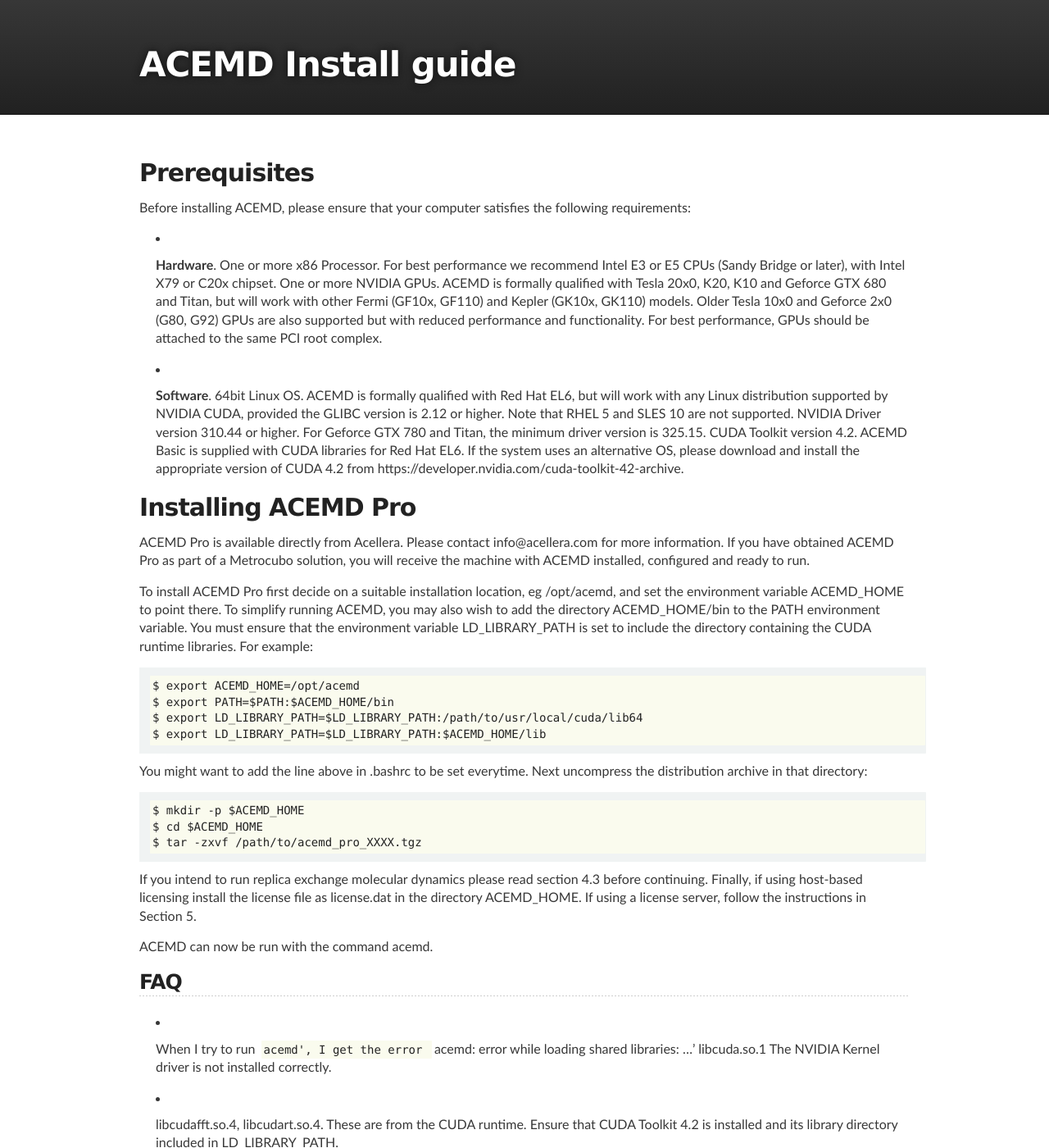
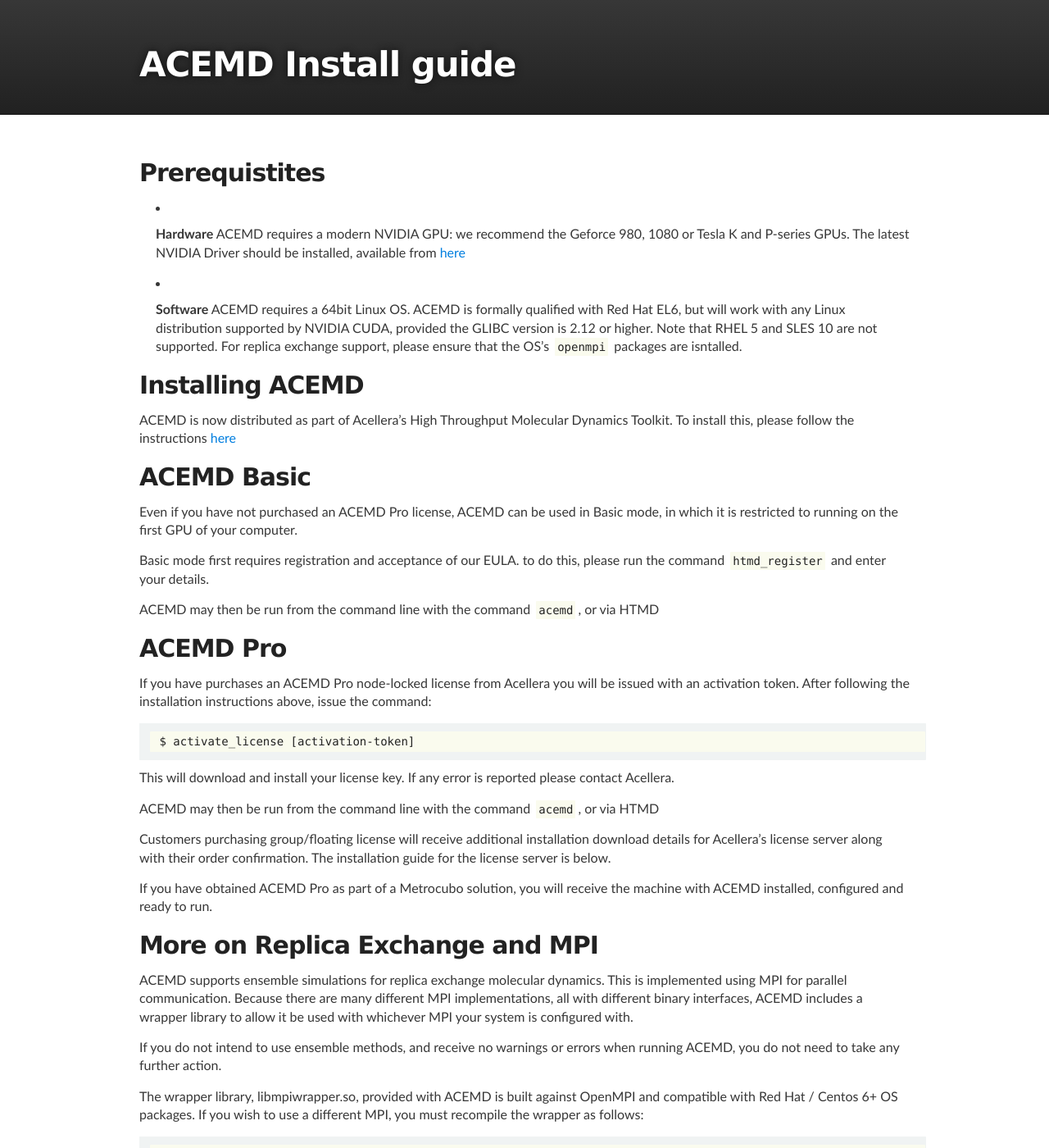
Before and after one commit to Acellera/docs.acellera.com, a Jekyll site: the page built from acemd/install/index.md, in a window 1280 px wide and 1400 px high. Shown: the whole window at 82% size. Built offline with Jekyll 4.4.1, drawn with Linux system fonts in a browser that asks for light colours; some of the changed text lies outside the part shown.

Commit message:
rev acemd relnotes

````diff
--- a/acemd/install/index.md
+++ b/acemd/install/index.md
@@ -5,115 +5,95 @@
 description:
 ---
 
-# Prerequisites
+# Prerequistites
 
-Before installing ACEMD, please ensure that your computer satisfies the following requirements:
+* __Hardware__ ACEMD requires a modern NVIDIA GPU: we recommend the Geforce 980, 1080 or Tesla K and P-series GPUs. The latest NVIDIA Driver should be installed, available from [here](http://www.nvidia.com/Download/index.aspx)
 
-* __Hardware__. One or more x86 Processor. For best performance we recommend Intel E3 or E5 CPUs (Sandy Bridge or later), with Intel X79 or C20x chipset.
-One or more NVIDIA GPUs. ACEMD is formally qualified with Tesla 20x0, K20, K10 and Geforce GTX 680 and Titan, but will work with other Fermi (GF10x, GF110) and Kepler (GK10x, GK110) models. Older Tesla 10x0 and Geforce 2x0 (G80, G92) GPUs are also supported but with reduced performance and functionality. For best performance, GPUs should be attached to the same PCI root complex.
+* __Software__ ACEMD requires a 64bit Linux OS.  ACEMD is formally qualified with Red Hat EL6, but will work with any Linux distribution supported by NVIDIA CUDA, provided the GLIBC version is 2.12 or higher. Note that RHEL 5 and SLES 10 are not supported.  For replica exchange support, please ensure that the OS's `openmpi` packages are isntalled.
 
-* __Software__. 64bit Linux OS. ACEMD is formally qualified with Red Hat EL6, but will work with any Linux distribution supported by NVIDIA CUDA, provided the GLIBC version is 2.12 or higher. Note that RHEL 5 and SLES 10 are not supported.
-NVIDIA Driver version 310.44 or higher. For Geforce GTX 780 and Titan, the minimum driver version is 325.15.
-CUDA Toolkit version 4.2. ACEMD Basic is supplied with CUDA libraries for Red Hat EL6. If the system uses an alternative OS, please download and install the appropriate version of CUDA 4.2 from https://developer.nvidia.com/cuda-toolkit-42-archive.
+# Installing ACEMD
 
-# Installing ACEMD Pro
-
-ACEMD Pro is available directly from Acellera. Please contact info@acellera.com for more information.  If you have obtained ACEMD Pro as part of a Metrocubo solution, you will receive the machine with ACEMD installed, configured and ready to run.
-
-To install ACEMD Pro first decide on a suitable installation location, eg /opt/acemd, and set the environment variable ACEMD_HOME to point there. To simplify running ACEMD, you may also wish to add the directory ACEMD_HOME/bin to the PATH environment variable. You must ensure that the environment variable LD_LIBRARY_PATH is set to include the directory containing the CUDA runtime libraries. For example:
-
-    $ export ACEMD_HOME=/opt/acemd
-    $ export PATH=$PATH:$ACEMD_HOME/bin
-    $ export LD_LIBRARY_PATH=$LD_LIBRARY_PATH:/path/to/usr/local/cuda/lib64
-    $ export LD_LIBRARY_PATH=$LD_LIBRARY_PATH:$ACEMD_HOME/lib
-
-You might want to add the line above in .bashrc to be set everytime. Next uncompress the distribution archive in that directory:
-
-    $ mkdir -p $ACEMD_HOME
-    $ cd $ACEMD_HOME
-    $ tar -zxvf /path/to/acemd_pro_XXXX.tgz
-
-If you intend to run replica exchange molecular dynamics please read section 4.3 before continuing. Finally, if using host-based licensing install the license file as license.dat in the directory ACEMD_HOME. If using a license server, follow the instructions in Section 5.
-
-ACEMD can now be run with the command acemd.
-
-## FAQ
-
-* When I try to run `acemd', I get the error `acemd: error while loading shared libraries: ...' libcuda.so.1
-The NVIDIA Kernel driver is not installed correctly.
-
-* libcudafft.so.4, libcudart.so.4. These are from the CUDA runtime. Ensure that CUDA Toolkit 4.2 is installed and its library directory included in LD_LIBRARY_PATH.
-
-* libmpiwrapper.so is part of the ACEMD distribution. Ensure that ACEMD_HOME/lib is inclued in LD_LIBRARY_PATH.
-
-* libmpi, libopen-rte, libopen-pal. Check that your Operating System's OpenMPI runtime packages are installed2 and the library directory included, or read section 4.3
-
-# Install ACEMD Basic
-
-ACEMD Basic is freely available to academic and industrial users for single-machine, single-GPU use. ACEMD Basic can be obtained by making a request on the [Acellera website](http://www.acellera.com/products/acemd/getacemd/)
-
-To install ACEMD Basic follow the instructions for ACEMD PRO.
-
-## FAQ
-
-* I registered but didn't receive any email. You should receive a confirmation email shortly after registering. If you have not received any email within 10 minutes, please check your spam folder and double-check the email address you entered. ACEMD Basic applications are approved individually, during EU office hours, so there may be a delay before you receive download approval
-
-* My request for ACEMD Basic was refused. ACEMD Basic is available only to legitimate academic and industrial users. You provided insufficient or incorrect information in your request to allow us to confirm your identity. Please re-register, being sure to give full contact details and an institutional/business email address.
-
-* When I try to run `acemd', I get the error `bash: acemd: command not found'. Check that the directory containing the acemd binary is included in the PATH environment variable
-
-* When I try to run `acemd', I get the error `acemd: error while loading shared libraries: libcufft.so.4:'
-Check that the directory containing the missing library is included in the LD_LIBRARY_PATH environment variable. libcudafft.so.4 and libcudart.so.4 are included in the bin directory of the acemd distribution.
+ACEMD is now distributed as part of Acellera's High Throughput Molecular Dynamics Toolkit. To install this, please follow the instructions [here](https://www.htmd.org/academic-download.html)
 
 
-# More on MPI
+# ACEMD Basic
+
+Even if you have not purchased an ACEMD Pro license, ACEMD can be used in Basic mode, in which it is restricted to running on the first GPU of your computer.
+
+Basic mode first requires registration and acceptance of our EULA. to do this, please run the command `htmd_register` and enter your details.
+
+ACEMD may then be run from the command line with the command `acemd`, or via HTMD
+
+# ACEMD Pro
+
+If you have purchases an ACEMD Pro node-locked license from Acellera you will be issued with an activation token. After following the installation instructions above, issue the command:
+```
+ $ activate_license [activation-token]
+```
+This will download and install your license key. If any error is reported please contact Acellera.
+
+ACEMD may then be run from the command line with the command `acemd`, or via HTMD
+
+Customers purchasing group/floating license will receive additional installation  download details for Acellera's license server along with their order confirmation. The installation guide for the license server is below.
+
+
+If you have obtained ACEMD Pro as part of a Metrocubo solution, you will receive the machine with ACEMD installed, configured and ready to run.
+
+
+
+# More on Replica Exchange and MPI
 
 ACEMD supports ensemble simulations for replica exchange molecular dynamics. This is implemented using MPI for parallel communication. Because there are many different MPI implementations, all with different binary interfaces, ACEMD includes a wrapper library to allow it be used with whichever MPI your system is configured with.
 
 If you do not intend to use ensemble methods, and receive no warnings or errors when running ACEMD, you do not need to take any further action.
 
-The wrapper library, libmpiwrapper.so, provided with ACEMD is built against OpenMPI 1.5.4. If you wish to use a different MPI, you must recompile the wrapper as follows:
-
-    $ cd $ACEMD_HOME/mpiwrapper
+The wrapper library, libmpiwrapper.so, provided with ACEMD is built against OpenMPI and compatible with Red Hat / Centos 6+  OS packages. If you wish to use a different MPI, you must recompile the wrapper as follows:
+```
+    $ cd [HTMD installation home]/mpiwrapper
     $ make
-
+```
 If you receive any errors, check that the MPI development packages and C compiler are installed. If successful, the libmpiwrapper.so in the lib directory will be reconfigured for your system.
 
 # License Server
 
-Floating licenses allow ACEMD Pro to be used on any machine, subject to a limit on the number of concurrent instances. Floating licenses require a license server to be running. This should be installed on a machine that all clients can connect to over the network. In a cluster environment, for example, it should be run on an administrative machine.
+Floating licenses allow ACEMD to be used on any machine, subject to a limit on the number of concurrent instances. Floating licenses require a license server to be running. This should be installed on a machine that all clients can connect to over the network. In a cluster environment, for example, it should be run on an administrative machine.
 
 The following instructions assume that you have administrative/root access to the machine in question, that the Operating System is Red Hat EL6, and that you wish to configure the license server to run automatically as a system service.
 
 To install the license server, first create a new userid for it, for example:
-
+```
     # useradd sglmd
-
-Next, copy the script ACEMD_HOME/sglmd/etc/lmgrd.sglmd to /etc/init.d. Edit the copy to include the correct value for ACEMD_HOME for your system.
+```
+Next, copy the script `ACEMD_HOME/sglmd/etc/lmgrd.sglmd` to `/etc/init.d`. Edit the copy to include the correct value for `ACEMD_HOME` for your system. We recommend using ```/opt/acellera```
 
 Add the license server as a system process and enable it at runlevel 3 and 5:
-
+```
     # chkconfig --add lmgrd.sglmd
     # chkconfig --level 35 lmgrd.sglmd on
-
-Install the license file as license.dat in ACEMD_HOME. Ensure that its permissions allow it to be read under the sglmd user context.
+```
+Install the license file as `license.dat` in `ACEMD_HOME`. Ensure that its permissions allow it to be read under the sglmd user context.
 
 Start the license server using:
-
+```
     # service lmgrd.sglmd start
+```
 
 The license server will produce a log file in /var/log/lmgrd.sglmd. Check this file to confirm that all is working:
 
+```
     $ head -2 /var/log/lmgrd.sglmd
     2013/01/01 00:00:00 Server starting on host.example.com, port 27000, max components 64, max connections 256
     Enabling acemd 1.0 60 28-apr-2014
     Ready...
+```
 
 Check that the license components available matchthose purchased (in this example 60 acemd tokens with expiry date 28 April 2014).
 
-Finally, ensure that the environment variable SG_LICENSE_FILE is set with the connection details of the license server. This has the format port@hostname. The detaul port number is 27000. For example:
+Finally, ensure that the environment variable `SG_LICENSE_FILE` is set with the connection details of the license server. This has the format port@hostname. The default port number is 27000. For example:
 
+```
     $ export SG_LICENSE_FILE=27000@host.example.com
+```
 
 If you encounter any problems installing the license server, please contact us directly at support@acellera.com
 
@@ -122,9 +102,10 @@
 It is generally not recommend updating the driver unless there is a necessary bug fix in a later version.
 That, said, here is what you should do assuming the OS is CentOS:
 
+
 * As root, "yum update". Reboot if the kernel is updated.
-* Download the new driver from http://us.download.nvidia.com/XFree86/Linux-x86_64/331.79/NVIDIA-Linux-x86_64-331.79.run
-* chmod +x NVIDIA-Linux-x86_64-331.79.run
-* As root, telinit 3 to drop the text mode
+* Download the new driver from [here](http://www.nvidia.com/Download/index.aspx)
+* `chmod +x NVIDIA-Linux-x86_64-XXX.XX.run`
+* As root, `telinit 3` to drop the text mode
 * Run NVIDIA installer, answering yes to all questions
-* Reboot
+* `reboot`
````
